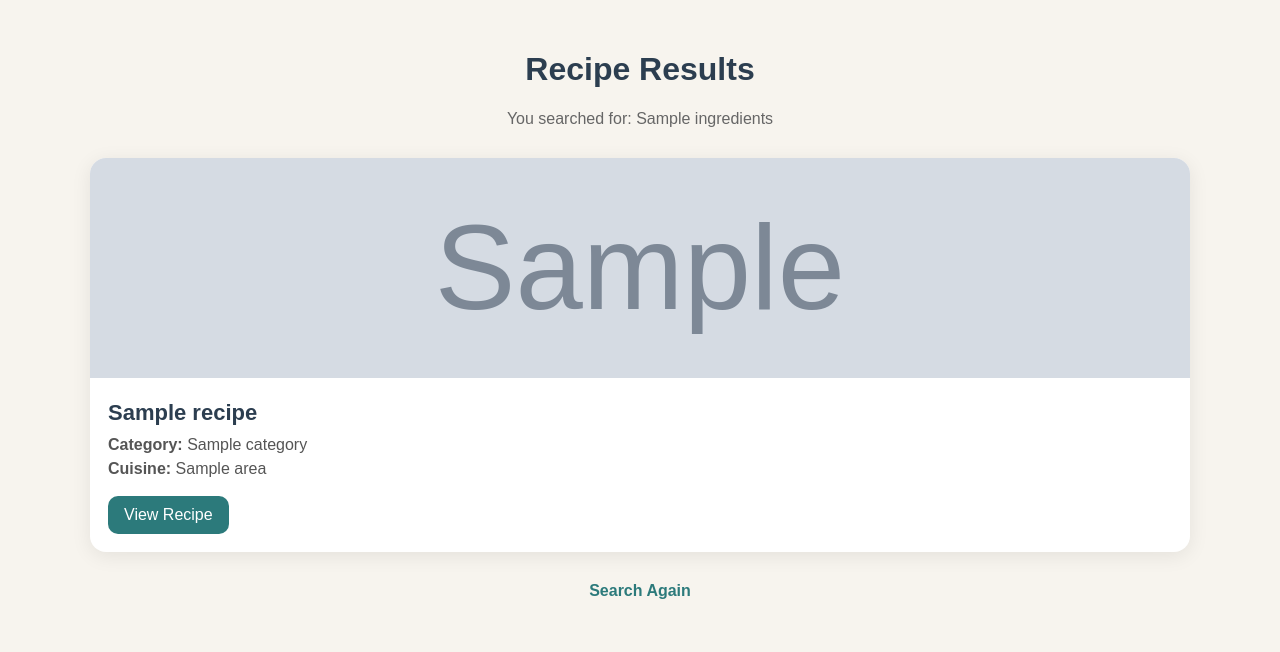
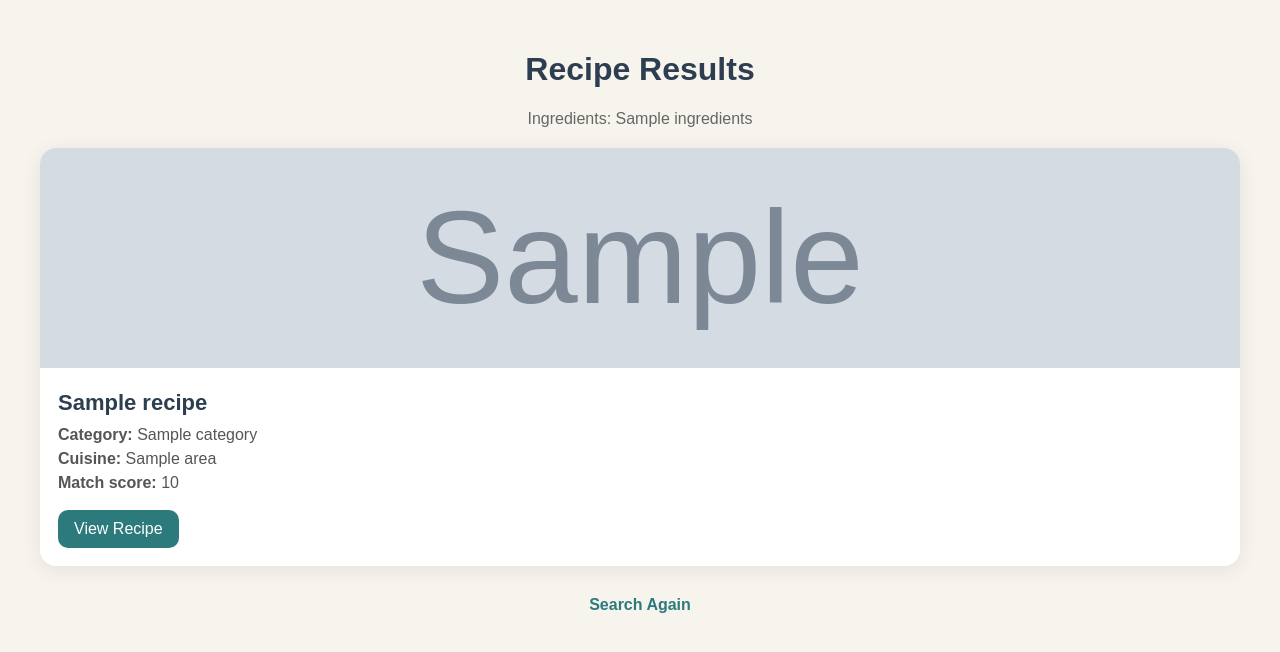
Before and after one commit to cplagens-code/food-pantry-app, a Flask app: template templates/results.html in a window 1280 px wide. Shown: the top 652 px of the page. Run offline with Flask 3, Linux system fonts and the light colour scheme; the template is opened without the code that fills it: most values are stand-ins (such as "Sample title", 1, 10 or a date in 2020); grey boxes marked "Sample" are stand-in pictures.

Commit message:
upgrade recipe search

```diff
--- a/app.py
+++ b/app.py
@@ -2,6 +2,15 @@ from flask import Flask, render_template, request
 import requests
 
 app = Flask(__name__)
+
+
+def get_meal_details(meal_id):
+    detail_url = f"https://www.themealdb.com/api/json/v1/1/lookup.php?i={meal_id}"
+    response = requests.get(detail_url, timeout=10)
+    data = response.json()
+    if data.get("meals"):
+        return data["meals"][0]
+    return None
 
 
 @app.route("/")
@@ -11,45 +20,69 @@ def home():
 
 @app.route("/search", methods=["POST"])
 def search():
-    ingredients = request.form["ingredients"]
+    ingredients = request.form.get("ingredients", "")
+    keyword = request.form.get("keyword", "").strip().lower()
+
     ingredient_list = [item.strip().lower() for item in ingredients.split(",") if item.strip()]
 
-    recipes = []
-    seen_meals = set()
+    meal_scores = {}
 
     for ingredient in ingredient_list:
         url = f"https://www.themealdb.com/api/json/v1/1/filter.php?i={ingredient}"
-        response = requests.get(url)
+        response = requests.get(url, timeout=10)
         data = response.json()
 
         if data.get("meals"):
             for meal in data["meals"]:
                 meal_id = meal["idMeal"]
+                meal_scores[meal_id] = meal_scores.get(meal_id, 0) + 1
 
-                if meal_id not in seen_meals:
-                    seen_meals.add(meal_id)
+    if keyword:
+        keyword_url = f"https://www.themealdb.com/api/json/v1/1/search.php?s={keyword}"
+        response = requests.get(keyword_url, timeout=10)
+        data = response.json()
 
-                    detail_url = f"https://www.themealdb.com/api/json/v1/1/lookup.php?i={meal_id}"
-                    detail_response = requests.get(detail_url)
-                    detail_data = detail_response.json()
+        if data.get("meals"):
+            for meal in data["meals"]:
+                meal_id = meal["idMeal"]
+                meal_scores[meal_id] = meal_scores.get(meal_id, 0) + 2
 
-                    if detail_data.get("meals"):
-                        detailed_meal = detail_data["meals"][0]
-                        recipes.append({
-                            "name": detailed_meal["strMeal"],
-                            "link": detailed_meal["strSource"] if detailed_meal["strSource"] else detailed_meal["strYoutube"],
-                            "category": detailed_meal["strCategory"],
-                            "area": detailed_meal["strArea"],
-                            "image": detailed_meal["strMealThumb"]
-                        })
+    recipes = []
+    for meal_id, score in meal_scores.items():
+        details = get_meal_details(meal_id)
+        if not details:
+            continue
 
-                if len(recipes) >= 6:
-                    break
+        name = (details.get("strMeal") or "").lower()
+        category = (details.get("strCategory") or "").lower()
+        area = (details.get("strArea") or "").lower()
+        instructions = (details.get("strInstructions") or "").lower()
 
-        if len(recipes) >= 6:
-            break
+        if keyword and (
+            keyword in name
+            or keyword in category
+            or keyword in area
+            or keyword in instructions
+        ):
+            score += 2
 
-    return render_template("results.html", recipes=recipes, ingredients=ingredients)
+        recipes.append({
+            "name": details.get("strMeal"),
+            "link": details.get("strSource") or details.get("strYoutube") or "#",
+            "category": details.get("strCategory"),
+            "area": details.get("strArea"),
+            "image": details.get("strMealThumb"),
+            "score": score,
+        })
+
+    recipes.sort(key=lambda x: x["score"], reverse=True)
+
+    return render_template(
+        "results.html",
+        recipes=recipes[:12],
+        ingredients=ingredients,
+        keyword=keyword,
+    )
 
 
 if __name__ == "__main__":
--- a/templates/results.html
+++ b/templates/results.html
@@ -18,14 +18,14 @@ h1 {
 .subtitle {
     text-align: center;
     color: #666;
-    margin-bottom: 30px;
+    margin-bottom: 20px;
 }
 
 .recipes-grid {
     display: grid;
     grid-template-columns: repeat(auto-fit, minmax(260px, 1fr));
     gap: 24px;
-    max-width: 1100px;
+    max-width: 1200px;
     margin: 0 auto 30px auto;
 }
 
@@ -91,7 +91,10 @@ h1 {
 <body>
 
 <h1>Recipe Results</h1>
-<p class="subtitle">You searched for: {{ ingredients }}</p>
+<p class="subtitle">Ingredients: {{ ingredients }}</p>
+{% if keyword %}
+<p class="subtitle">Meal idea: {{ keyword }}</p>
+{% endif %}
 
 {% if recipes %}
 <div class="recipes-grid">
@@ -102,6 +105,7 @@ h1 {
             <h2>{{ recipe.name }}</h2>
             <p><strong>Category:</strong> {{ recipe.category }}</p>
             <p><strong>Cuisine:</strong> {{ recipe.area }}</p>
+            <p><strong>Match score:</strong> {{ recipe.score }}</p>
             <a href="{{ recipe.link }}" target="_blank">View Recipe</a>
         </div>
     </div>
```
Also changed, not shown: templates/index.html (+8 -6 lines).
